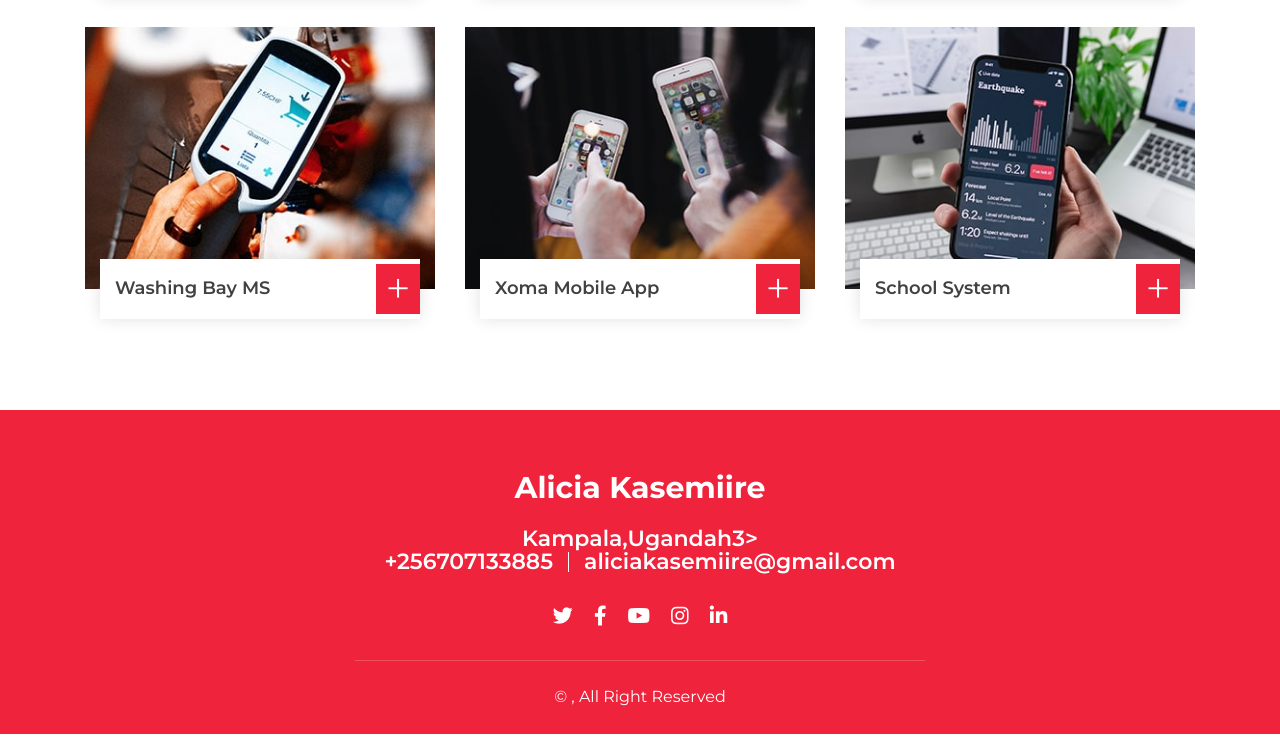
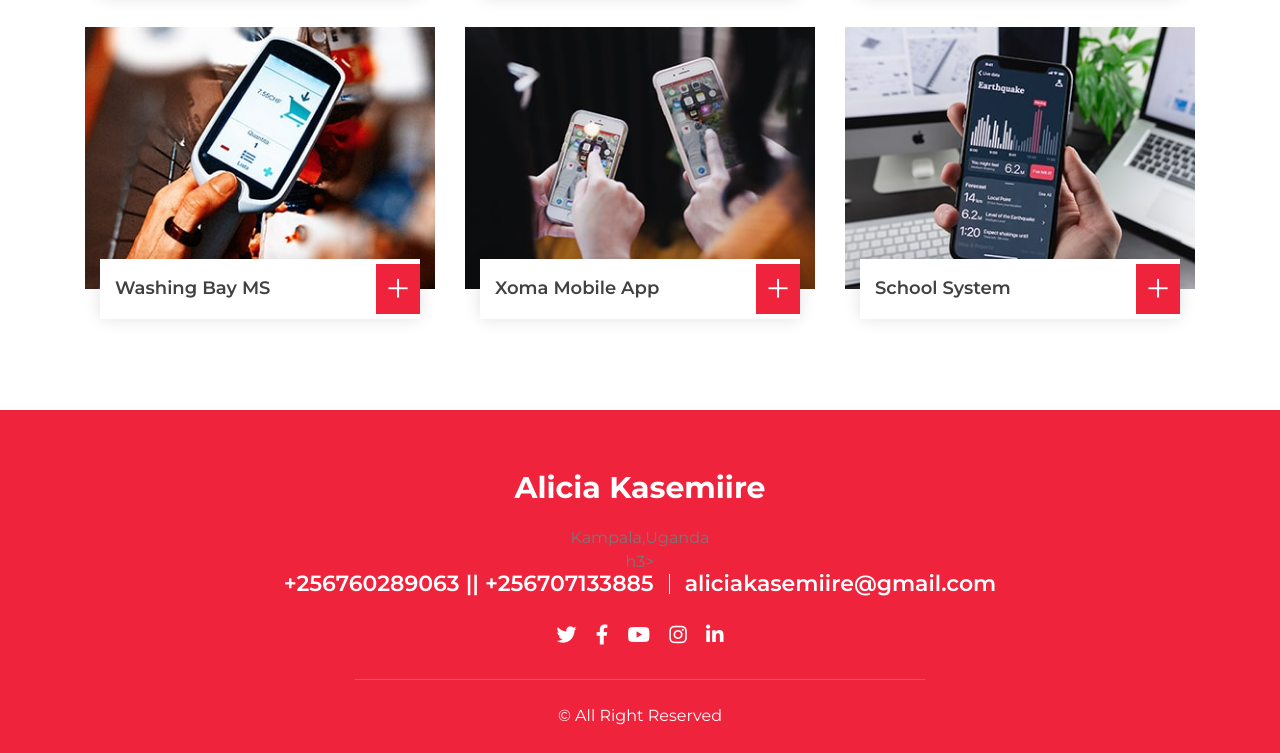
Before and after one commit to alicia21R/aliciakasemiire.github.io, a plain HTML site: page index.html in a window 1280 px wide. Shown: the part 3311-4064 px from the top of the page. Drawn offline with nearby package versions, Linux system fonts and the light colour scheme.

Commit message:
updated portfolio

```diff
--- a/index.html
+++ b/index.html
@@ -564,9 +564,9 @@ Additionally, I have built up a wealth of knowledge UI/UX Design , JavaScript an
                 <div class="container">
                     <div class="footer-info">
                         <h2>Alicia Kasemiire</h2>
-                        <h3>Kampala,Ugandah3>
+                        <div>Kampala,Uganda</div>h3>
                         <div class="footer-menu">
-                            <p>+256707133885</p>
+                            <p>+256760289063 || +256707133885</p>
                             <p>aliciakasemiire@gmail.com</p>
                         </div>
                         <div class="footer-social">
@@ -579,7 +579,7 @@ Additionally, I have built up a wealth of knowledge UI/UX Design , JavaScript an
                     </div>
                 </div>
                 <div class="container copyright">
-                    <p>&copy; <a href="#"></a>, All Right Reserved </p>
+                    <p>&copy; <a href="#"></a> All Right Reserved </p>
                 </div>
             </div>
         </div>
```
